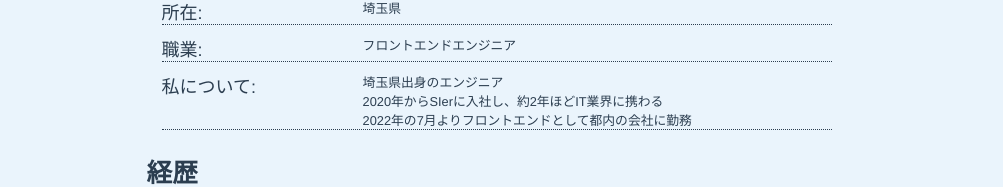
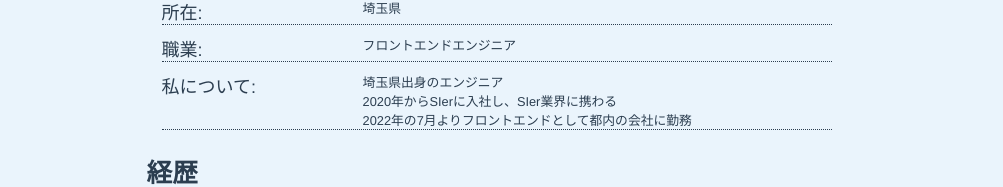
Before and after one commit to mizushin53/portfolio, a Vue app: page /about in a window 1280 px wide. Shown: the part 149-336 px from the top of the page, without its empty margins (137-1140 px from the left). Built offline with nearby package versions, Linux system fonts and the light colour scheme; the HTML template or start-up script is replaced by a standard one.

Commit message:
aboutページの修正

```diff
--- a/src/views/About.vue
+++ b/src/views/About.vue
@@ -22,7 +22,7 @@ export default {
           id: 4,
           title: '私について:',
           description:
-            '埼玉県出身のエンジニア\n2020年からSIerに入社し、約2年ほどIT業界に携わる\n2022年の7月よりフロントエンドとして都内の会社に勤務',
+            '埼玉県出身のエンジニア\n2020年からSIerに入社し、SIer業界に携わる\n2022年の7月よりフロントエンドとして都内の会社に勤務',
         },
       ],
       careerItems: [
```
